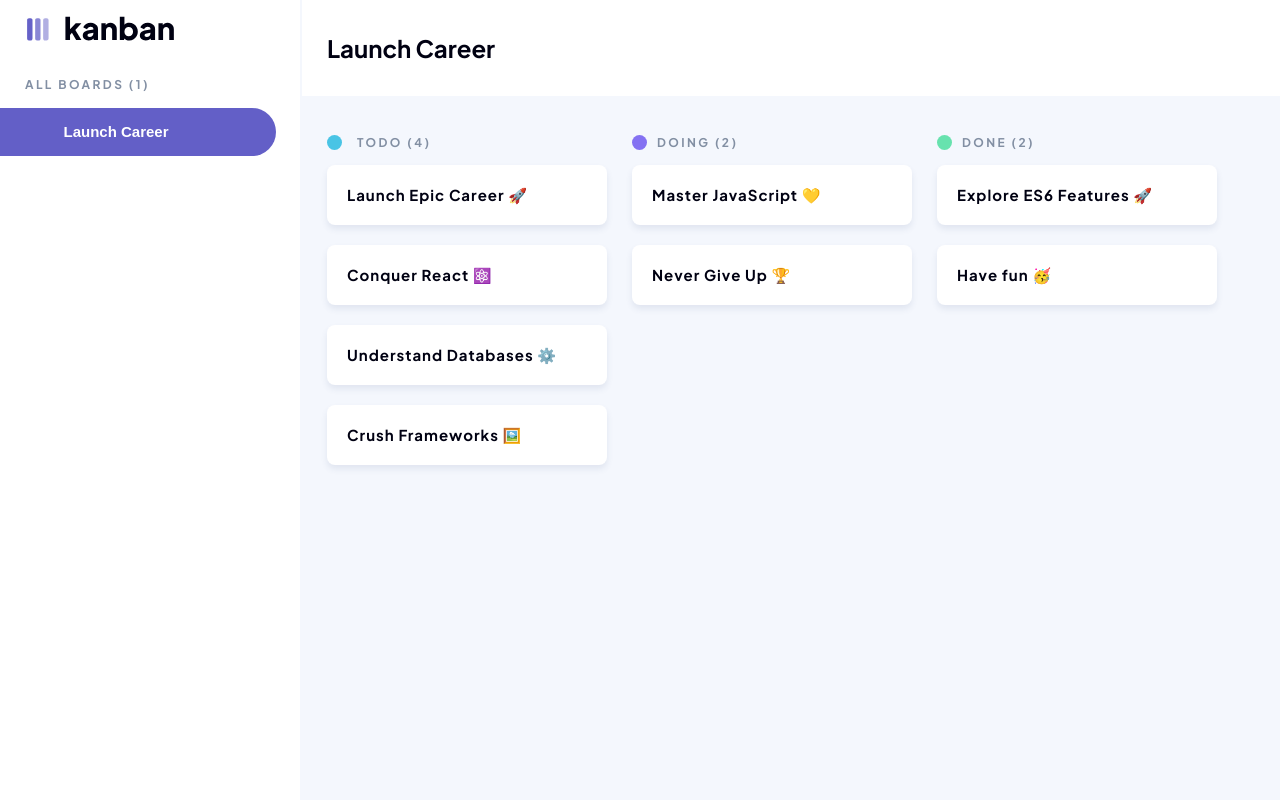
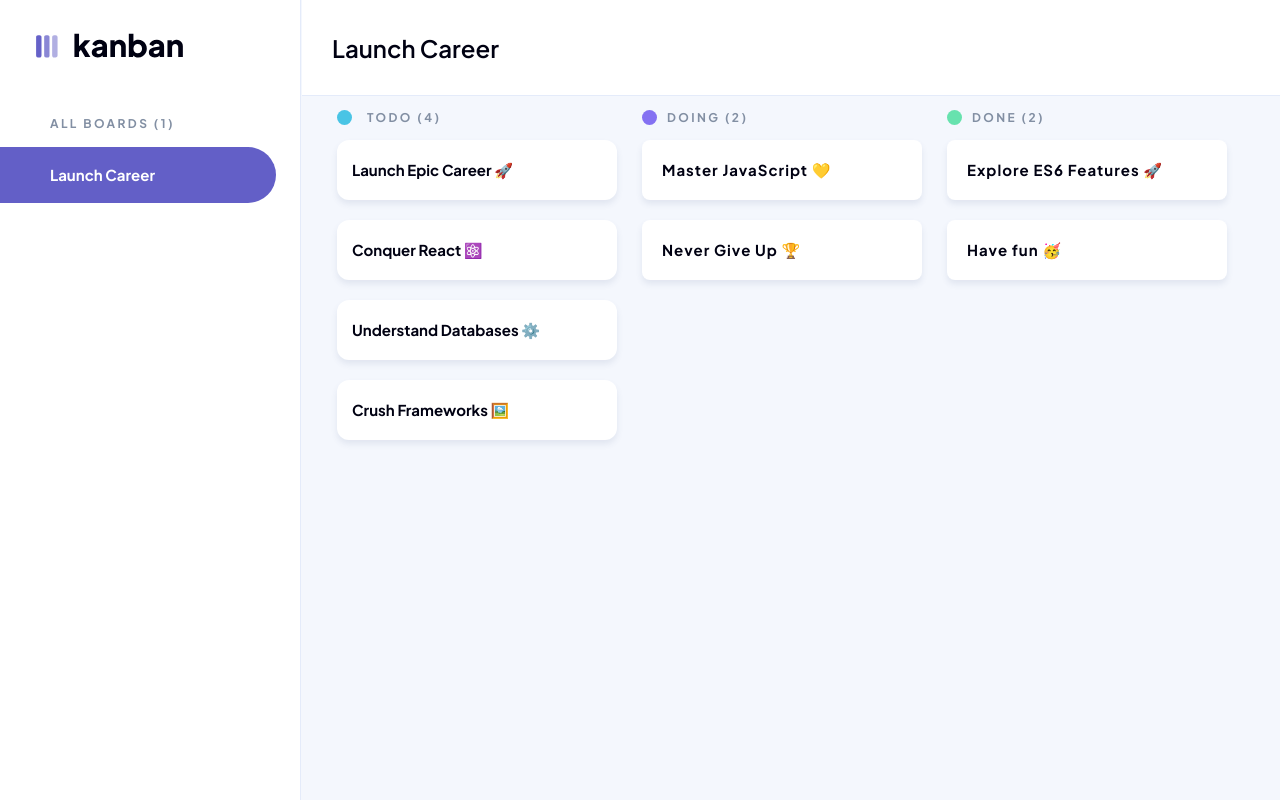
Before and after one commit to Seanjohnferesi/Module_02_SEAFER25532_FTO2506_GroupB_Seanjohnferesi_JSL01, a plain HTML site: page index.html in a window 1280 px wide. Drawn offline with Linux system fonts and the light colour scheme.

Commit message:
stlye: refined spacing and sizing adjustments across layout

```diff
--- a/index.html
+++ b/index.html
@@ -3,7 +3,13 @@
 <head>
     <meta charset="UTF-8">
     <meta name="viewport" content="width=device-width, initial-scale=1.0">
-    <title>[JSL01] Kanban Board</title>
+    <link
+      rel="icon"
+      type="image/png"
+      sizes="32x32"
+      href="images/favicon.svg"
+    />
+    <title>Kanban Task Management</title>
     <link rel="stylesheet" href="styles.css">
     <link rel="preconnect" href="https://fonts.googleapis.com">
     <link rel="preconnect" href="https://fonts.gstatic.com" crossorigin>
--- a/styles.css
+++ b/styles.css
@@ -3,7 +3,8 @@ body{
     margin: 0;
     padding-left: 302px;
     background-color: #F4F7FD;
-    font-family: "Plus Jakarta Sans", Arial, Helvetica, sans-serif;
+    font-family: "Plus Jakarta Sans", sans-serif;
+    font-size: 1rem;
 }
 
 @layer Sidebar{
@@ -15,10 +16,11 @@ body{
         top: 0;
         left: 0;
         background-color: white;
+        border-right: 1px solid #e4ebfa
     }
 
     .logo-wrapper{
-        padding: 16px 25px;
+        margin: 33px 113px 54px 34px;
     }
 
     .app-name{
@@ -33,23 +35,27 @@ body{
     }
 
     .boards-container > h4{
-        padding-left: 25px;
+        padding: 0 12px 0 50px;
         color: #828FA3;
         letter-spacing: 2.4px;
         font-size: 12px;
     }
 
     .boards-container > button{
+        box-sizing: border-box;
         width: 276px;
         height: 48px;
+        padding: 28px 12px 28px 50px;
         border: none;
         border-top-right-radius: 100px;
         border-bottom-right-radius: 100px;
         background-color: #635FC7;
         color: white;
-        font-size: 15px;
-        font-weight: 700;
-        padding-right: 50px;
+        font-family: inherit;
+        font-size: 0.9375rem;
+        font-weight: bold;
+        display: flex;
+        align-items: center;
     }
 
 }
@@ -59,13 +65,16 @@ body{
         box-sizing: border-box;
         height: 96px;
         background-color: white;
-        padding: 25px;
+        padding-left: 30px;
         display: flex;
         align-items: center;
+        border-bottom: 1px solid #E4EBFA;
     }
 
      h2{
-        font-size: 24px;
+        font-family: inherit;
+        font-size:  1.5rem;
+        font-weight: 600;
         color: #000112;
         margin: 0;
     }
@@ -74,7 +83,8 @@ body{
 @layer Main{
 
     main{
-        padding: 25px 0 0 25px;
+        box-sizing: border-box;
+        padding-left: 35px;
         display: flex;
         gap: 25px
     }
@@ -111,14 +121,16 @@ body{
             box-sizing: border-box;
             width: 280px;
             height: 60px;
-            padding: 20px;
+            display: flex;
+            align-items: center;
+            padding-left: 15px;
             background-color: white;
-            border-radius: 8px;
+            border-radius: 12px;
             box-shadow: 0 4px 6px 0 #364E7E1A;
             /*styling for the text inside the div*/
-            font-size: 15px;
-            font-weight: 700;
-            letter-spacing: 1px;
+            font-size: 0.9375rem;
+            font-family: inherit;
+            font-weight: bold;
             color: #000112;
             cursor: pointer;
             transition: width 0.3s;
@@ -263,6 +275,12 @@ body{
     }
 }
 
+/*=============
+   Tablet View*/
+@media screen and (max-width: 1023px) {
+
+}
+
  /*MOBILE VIEW*/
 @media (max-width: 375px){
 
```
